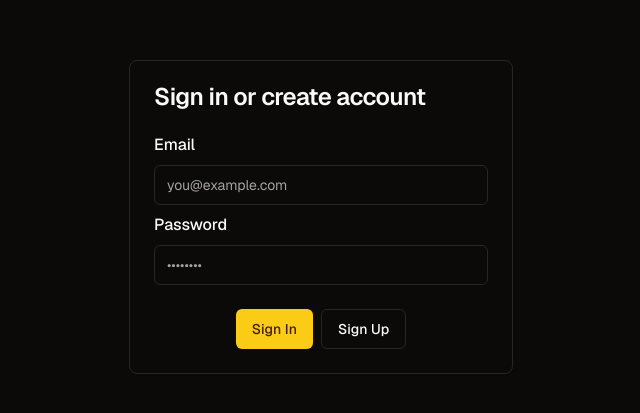
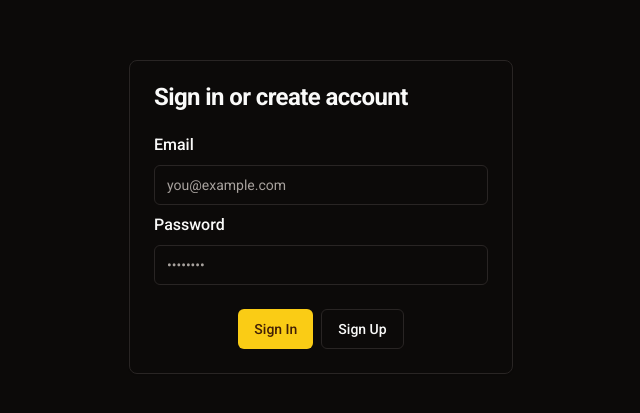
Before and after one commit to barttgolo/notes, a Next.js app: page /login in a window 1280 px wide. Shown: the part 183-596 px from the top of the page, without its empty margins (319-959 px from the left). Built offline with nearby package versions, Linux system fonts and the light colour scheme.

Commit message:
feat: add fonts

```diff
--- a/app/layout.tsx
+++ b/app/layout.tsx
@@ -1,7 +1,12 @@
-import { GeistSans } from "geist/font/sans";
 import "./globals.css";
 import { Toaster } from "@/components/ui/toaster";
 import { Metadata, Viewport } from "next";
+import { Roboto } from "next/font/google";
+
+const roboto = Roboto({
+  weight: ["100", "300", "400", "500", "700", "900"],
+  subsets: ["latin"],
+});
 
 export const viewport: Viewport = {
   themeColor: "#colorHere",
@@ -23,14 +28,15 @@
     { rel: "icon", url: "icons/icon-128x128.png" },
   ],
 };
+
 export default function RootLayout({
   children,
 }: {
   children: React.ReactNode;
 }) {
   return (
-    <html lang="en" className={GeistSans.className}>
-      <body>
+    <html lang="en">
+      <body className={roboto.className}>
         <main className="min-h-screen flex flex-col items-center">
           {children}
         </main>
```
